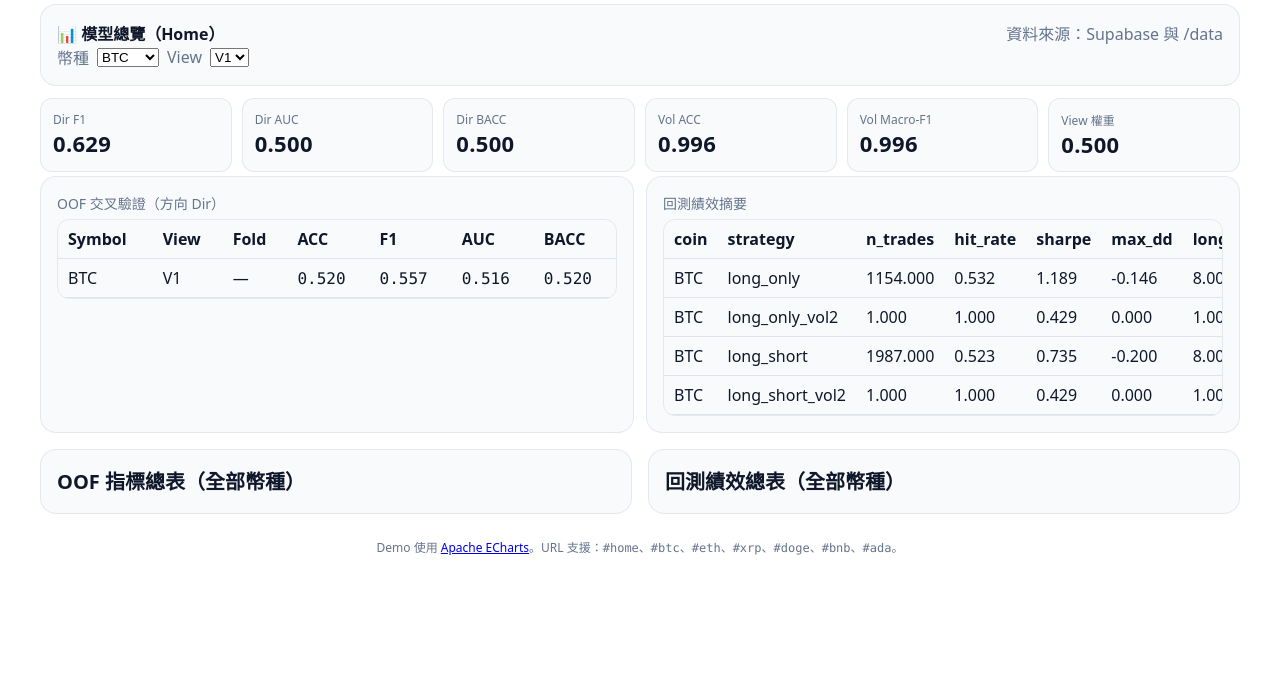
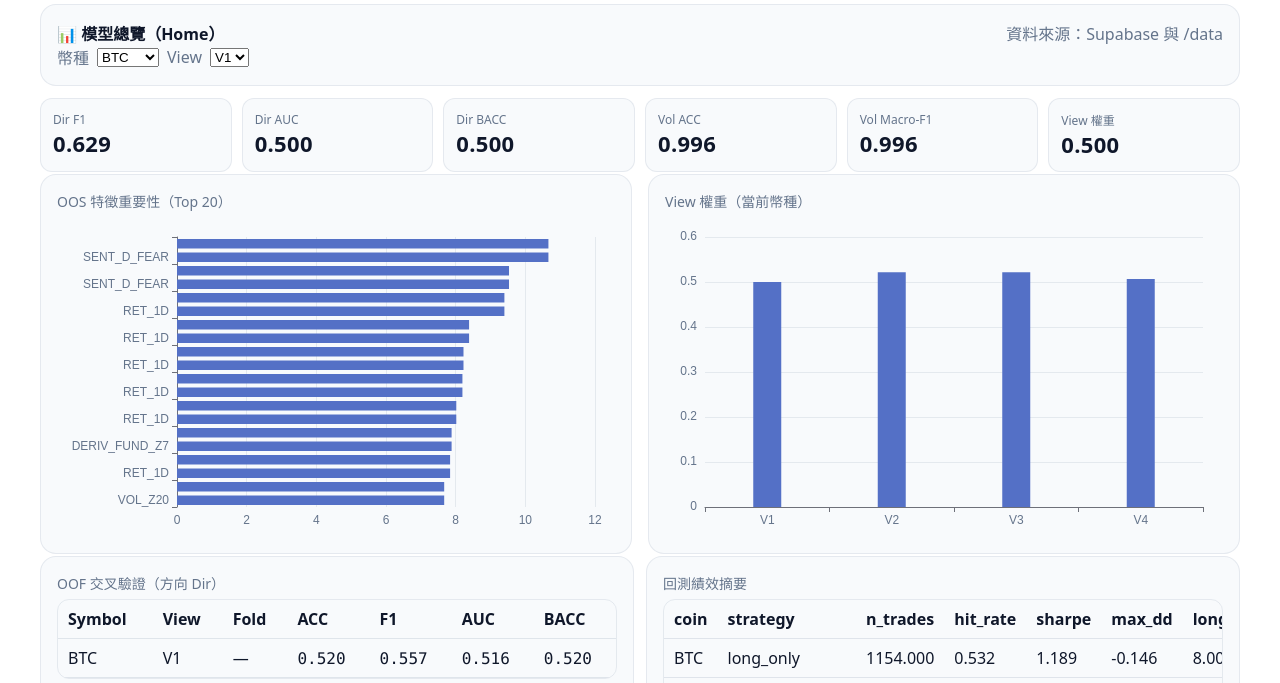
Before and after one commit to paipi111/eth-6h, a plain HTML site: page index.html in a window 1280 px wide. Shown: the part 117-800 px from the top of the page. Drawn offline with nearby package versions, Linux system fonts and the light colour scheme.

Commit message:
Add files via upload

```diff
--- a/index.html
+++ b/index.html
@@ -199,6 +199,18 @@
 
       <div style="height:2px;"></div>
 
+      <!-- 兩張圖：OOS特徵重要性 + View 權重 -->
+      <div class="row">
+        <div class="card" style="flex:1;">
+          <div class="subtitle">OOS 特徵重要性（Top 20）</div>
+          <div id="mhFeat" style="height:320px;"></div>
+        </div>
+        <div class="card" style="flex:1;">
+          <div class="subtitle">View 權重（當前幣種）</div>
+          <div id="mhViewChart" style="height:320px;"></div>
+        </div>
+      </div>
+
       <!-- 表格：OOF CV（方向） + 回測摘要 -->
       <section class="home-split" style="margin-top:2px;">
         <div class="card">
@@ -218,23 +230,6 @@
           </div>
         </div>
       </section>
-
-      <!-- === All-coins reports (OOF + Backtest) === -->
-      <div id="homeMetrics">
-        <div class="card">
-          <div class="title">OOF 指標總表（全部幣種）</div>
-          <div class="table-wrap">
-            <table id="oofAll" class="data-table"></table>
-          </div>
-        </div>
-
-        <div class="card">
-          <div class="title">回測績效總表（全部幣種）</div>
-          <div class="table-wrap">
-            <table id="btAll" class="data-table"></table>
-          </div>
-        </div>
-      </div>
     </div>
 
     <!-- Route: Coin page -->
```
